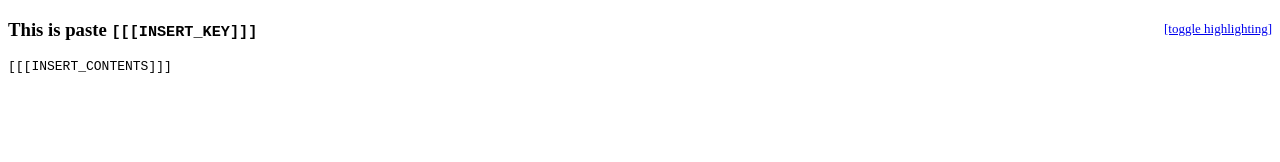
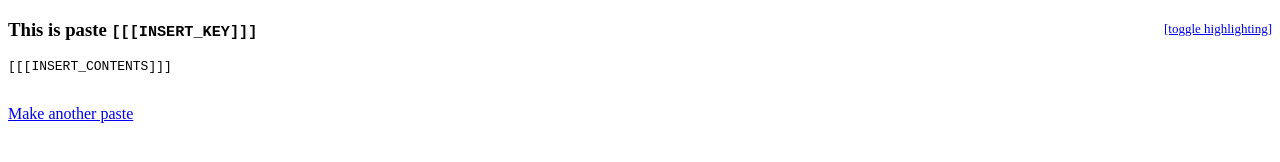
Before and after one commit to haskell/play-haskell, a plain HTML site: page read.html in a window 1280 px wide. Drawn offline with nearby package versions, Linux system fonts and the light colour scheme.

Commit message:
paste button in pasted page
Allow someone reading the paste to paste up his own response

```diff
--- a/read.html
+++ b/read.html
@@ -46,5 +46,8 @@ document.addEventListener("DOMContentLoaded", () => {
 
 <pre><code id="code" class="haskell">[[[INSERT_CONTENTS]]]</code></pre>
 
+<br>
+<a href="/">Make another paste</a>
+
 </body>
 </html>
```
